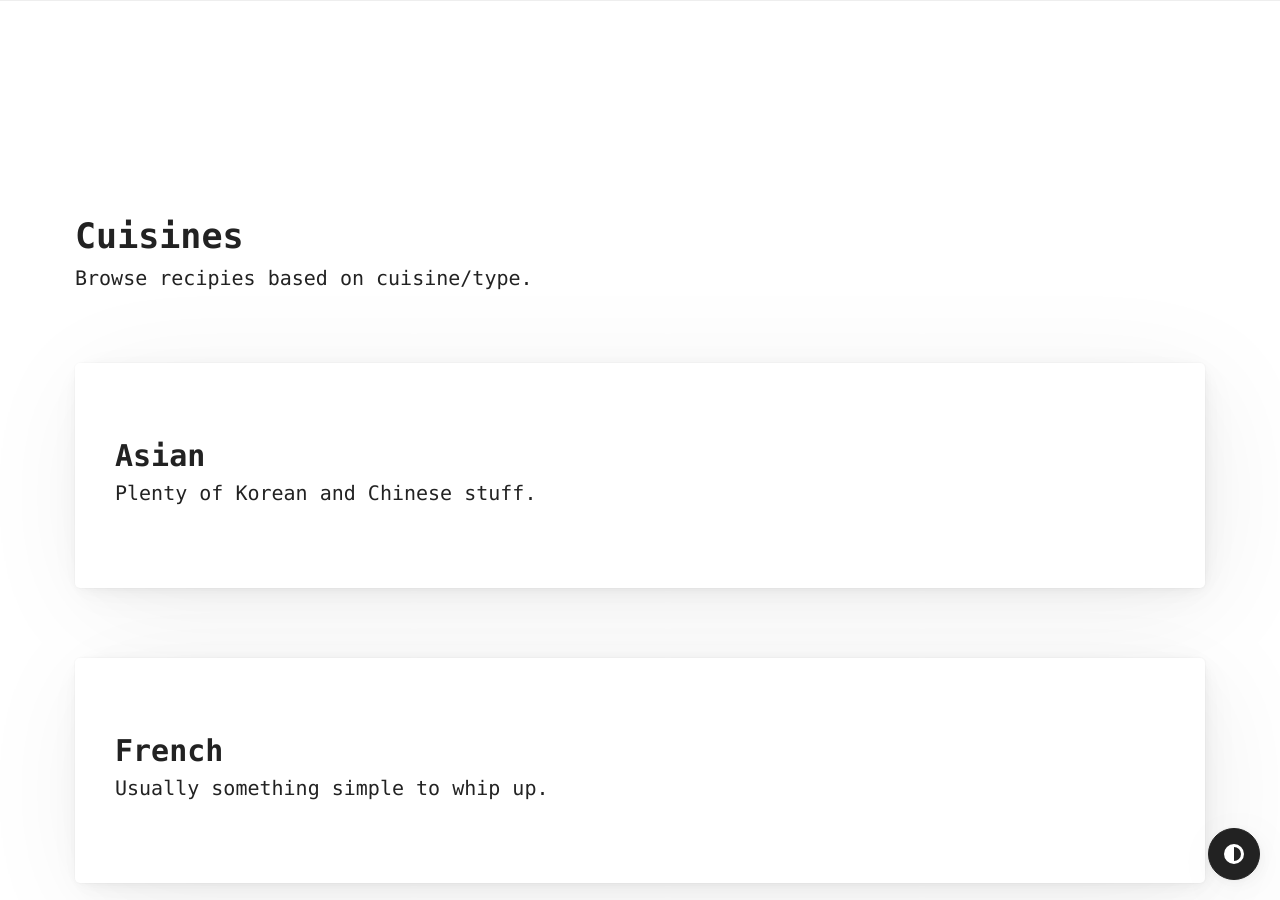
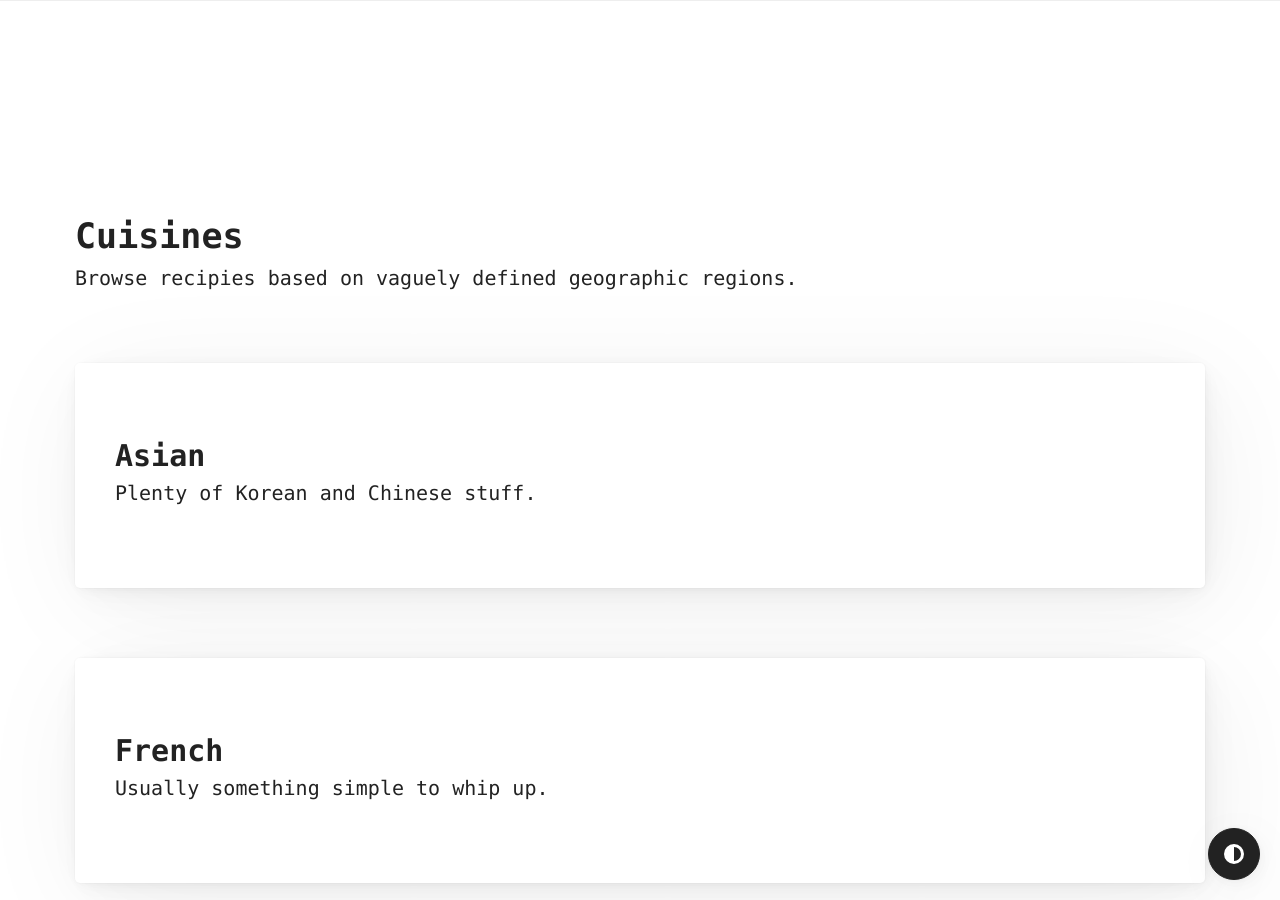
Before and after one commit to rhettparkinson/rhecipies, a Jekyll site: the page built from index.html, in a window 1280 px wide and 900 px high. Built offline with Jekyll 4.4.1, drawn with Linux system fonts in a browser that asks for light colours; nearby versions of some CDN libraries; some web fonts are replaced.

Commit message:
Update index.html

```diff
--- a/index.html
+++ b/index.html
@@ -7,7 +7,7 @@ title: Cuisines
 
   <header>
     <h1>{{ page.title }}</h1>
-    <p>Browse recipies based on cuisine/type.</p>
+    <p>Browse recipies based on vaguely defined geographic regions.</p>
   </header>
 
   {% for cuisine in site.cuisines %}
```
